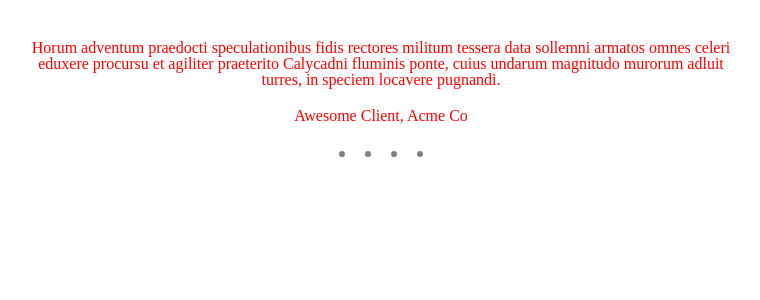
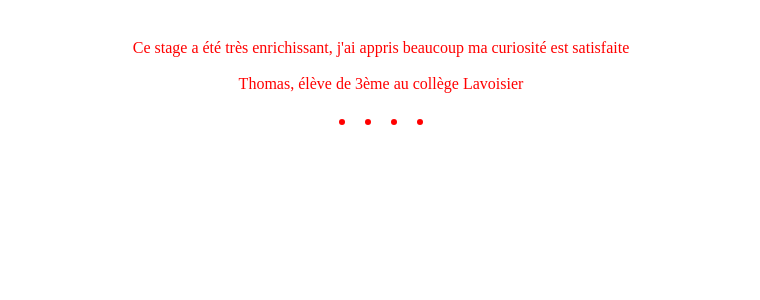
Before and after one commit to WildCodeSchool/lille-0920-js-p3-toidemain, a React (Create React App) app: page / in a window 1280 px wide. Shown: the top 300 px of the page, without its empty margins (259-1019 px from the left). Built offline with nearby package versions, Linux system fonts and the light colour scheme.

Commit message:
add pseudo element in CSS styled-component

```diff
--- a/src/App.js
+++ b/src/App.js
@@ -1,6 +1,6 @@
 import React from "react";
 import { Reset } from "styled-reset";
-import Quotes from "./components/Quote";
+import Quotes from "./components/MyQuote";
 
 export default function App() {
   return (
--- /dev/null
+++ b/src/components/MyQuote/index.jsx
@@ -0,0 +1,33 @@
+import React, { useState } from 'react';
+import quotes from './quotes';
+import { QuoteContainer, QuotesContainer, QuoteSpan } from "./style";
+
+const Quote = () => {
+
+  const [ current, setCurrent ] = useState(quotes[0])
+  const [ active, setActive ] = useState(0)
+
+  const handleSetClick = (event) => {
+      setCurrent(quotes[event.target.getAttribute("data-quote")])
+      setActive(event.target.getAttribute("data-quote"))
+
+  }
+    return (
+    <QuoteContainer >
+        <p>{current.quote}</p>
+        <p>{current.student}</p>
+        <QuotesContainer active={active}>
+            {Object.keys(quotes).map(index => (
+                <QuoteSpan
+                onClick={event => handleSetClick(event)}
+                data-quote={index}
+                key={index}
+
+                />
+            ))}
+        </QuotesContainer>
+    </QuoteContainer>
+    )
+}
+
+export default Quote
--- /dev/null
+++ b/src/components/MyQuote/quotes.jsx
@@ -0,0 +1,20 @@
+const quotes = {
+    0: {
+        student: "Thomas, élève de 3ème au collège Lavoisier",
+        quote: "Ce stage a été très enrichissant, j'ai appris beaucoup ma curiosité est satisfaite"
+    },
+    1: {
+        student: "Amélie, élève de l'institution Sainte-Odile en 2nde",
+        quote: "Ce stage nous a beaucoup appris tout en étant très ludique !"
+    },
+    2: {
+        student: "Amjad, en 3ème au collège Anne Franck ",
+        quote: "Le stage avait le mérite d’avoir une très bonne ambiance et d’etre préparé et travaillé, ce qui m’a beaucoup plu"
+    },
+    3: {
+        student: "Gaetan, collège Carnot international en 2nde ",
+        quote: "Le stage était captivant, motivant, bonne ambiance, agréable, créatif, apprenant, enrichissant. "
+    }
+}
+
+export default quotes
--- /dev/null
+++ b/src/components/MyQuote/style.jsx
@@ -0,0 +1,46 @@
+import styled from "styled-components";
+
+export const QuoteContainer = styled.div`
+    display: flex;
+    flex-direction: column;
+    align-items: center;
+    margin: 40px auto;
+    max-width: 700px;
+    p {
+        text-align: center;
+        margin-bottom: 20px;
+        color:red;
+    }
+    `;
+
+export const QuotesContainer = styled.div`
+    display: flex;`
+
+export const QuoteSpan = styled.span`
+        height: 20px;
+        width: 20px;
+        margin: 0 3px;
+        display: flex;
+        align-items: center;
+        justify-content: center;
+        cursor: pointer;
+            &::before {
+            content:"";
+            height: 6px;
+            width: 6px;
+            background-color:red;
+            border-radius: 50%;
+            transition: background-color 0.8s ease;
+
+            }
+            &:hover{
+                &::before {
+                    background-color: black;
+                }
+            }
+            &::before {
+                ${props => props.active} {
+                    background-color: red;
+                }
+            }
+            `;
--- a/src/components/Quote.jsx
+++ /dev/null
@@ -1,71 +0,0 @@
-import React, { useState } from 'react';
-import quotes from './Quotes';
-import styled from "styled-components";
-
-const QuoteContainer = styled.div`
-    display: flex;
-    flex-direction: column;
-    align-items: center;
-    margin: 40px auto;
-    max-width: 700px;
-    p {
-        text-align: center;
-        margin-bottom: 20px;
-        color:red;
-    }
-    `;
-const QuotesContainer = styled.div`
-display: flex;
-span {
-    height: 20px;
-    width: 20px;
-    margin: 0 3px;
-    display: flex;
-    align-items: center;
-    justify-content: center;
-    cursor: pointer;
-        &::before {
-        content:"";
-        height: 6px;
-        width: 6px;
-        background-color:grey;
-        border-radius: 50%;
-        }
-    &:hover{
-        &::before {
-            background-color: black;
-        }
-    }
-
-
-}`;
-
-const Quote = () => {
-  const [ current, setCurrent ] = useState(quotes[0])
-  const [ active, setActive ] = useState(0)
-
-  const handleSetClick = (event) => {
-      setCurrent(quotes[event.target.getAttribute("data-quote")])
-      setActive(event.target.getAttribute("data-quote"))
-
-  }
-
-
-    return (
-    <QuoteContainer>
-        <p>{current.quote}</p>
-        <p>{current.student}</p>
-        <QuotesContainer>
-            {Object.keys(quotes).map(index => (
-                <span
-                onClick={event => handleSetClick(event)}
-                data-quote={index}
-                key={index}
-                />
-            ))}
-        </QuotesContainer>
-    </QuoteContainer>
-    )
-}
-
-export default Quote
--- a/src/components/Quotes.jsx
+++ /dev/null
@@ -1,20 +0,0 @@
-const quotes = {
-    0: {
-        student: "Awesome Client, Acme Co",
-        quote: "Horum adventum praedocti speculationibus fidis rectores militum tessera data sollemni armatos omnes celeri eduxere procursu et agiliter praeterito Calycadni fluminis ponte, cuius undarum magnitudo murorum adluit turres, in speciem locavere pugnandi."
-    },
-    1: {
-        student: "Sweet Client, Acme Inc",
-        quote: "fidis rectores militum tessera data sollemni armatos omnes celeri eduxere procursu et agiliter praeterito Calycadni fluminis ponte, cuius undarum magnitudo murorum adluit turres, in speciem locavere pugnandi."
-    },
-    2: {
-        student: "Dope Client, Acme LLC",
-        quote: "Horum adventum praedocti speculationibus fidis uxere procursu et agiliter praeterito Calycadni fluminis ponte, cuius undarum magnitudo murorum adluit turres, in speciem locavere pugnandi."
-    },
-    3: {
-        student: "Cool Client, Acme Co",
-        quote: "eterito Calycadni fluminis ponte, cuius undarum magnitudo murorum adluit turres, in speciem locavere pugnandi."
-    }
-}
-
-export default quotes
```
Also changed, not shown: 1 other file (tests, documents, lock files or other folders).
